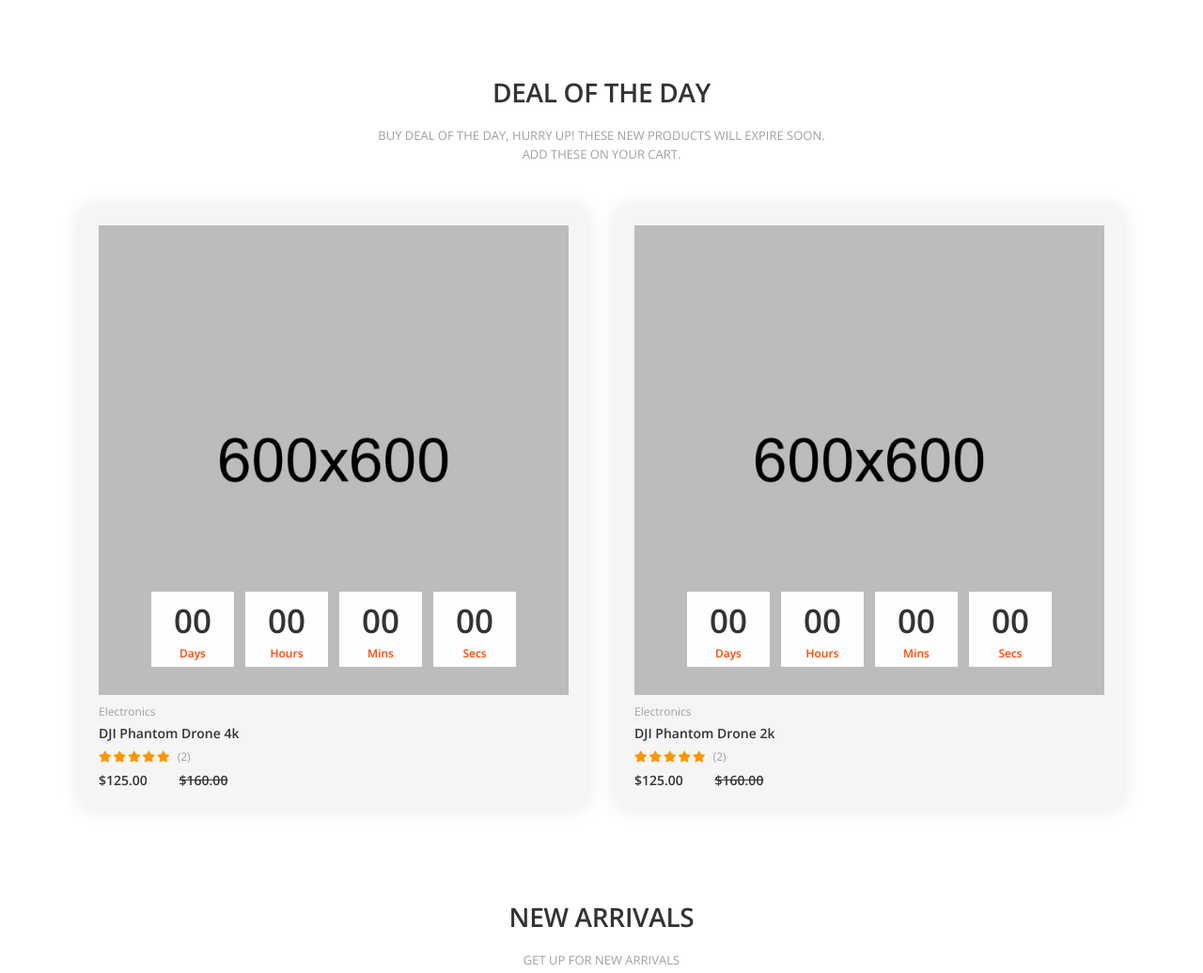
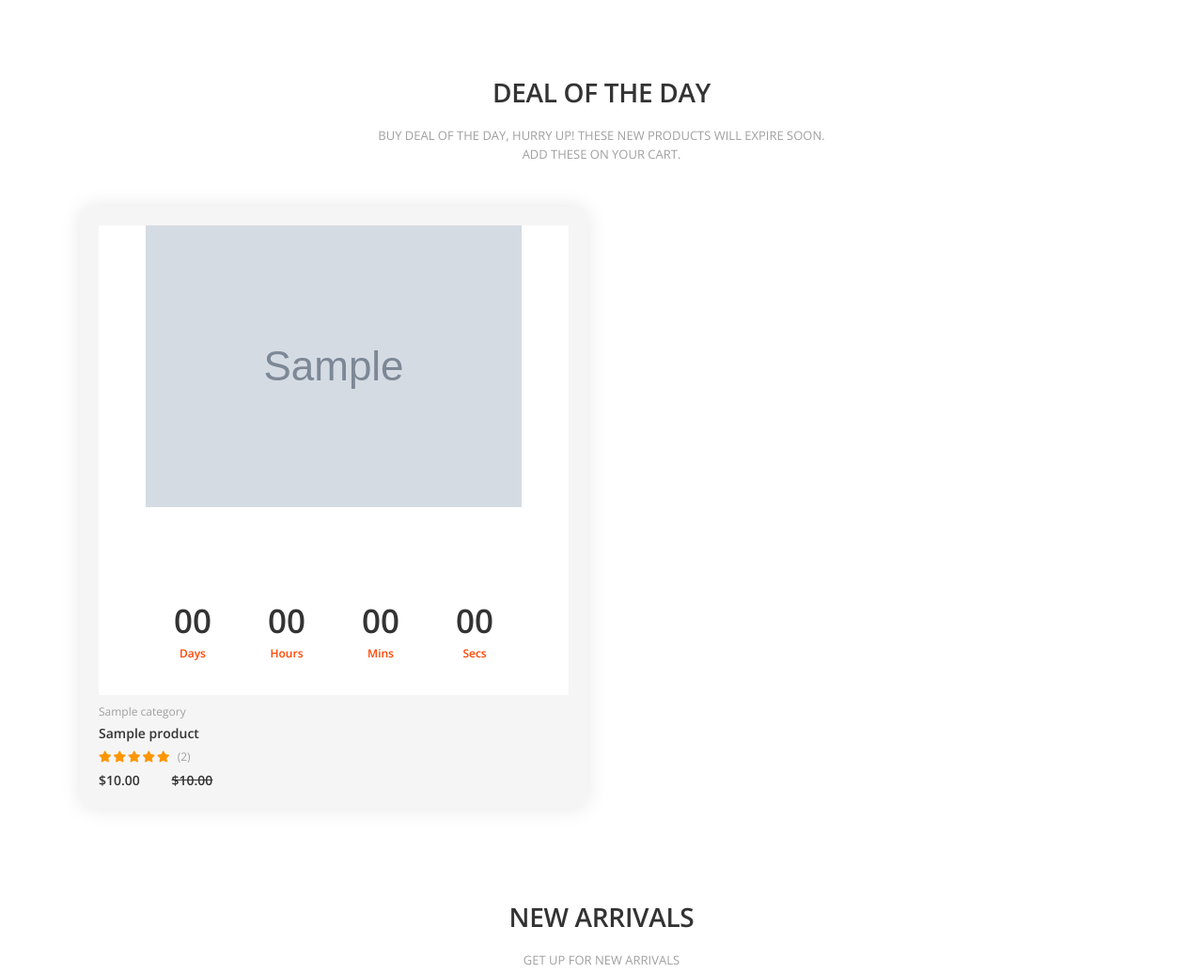
Before and after one commit to A7med650/E-commerce, a Django app: page / in a window 1280 px wide. Shown: the part 1532-2568 px from the top of the page at 94% size. Run offline with Django 3.2, Linux system fonts and the light colour scheme; tables that the repository leaves empty hold one stand-in row (values such as "Sample post"); grey boxes marked "Sample" are stand-in pictures; some libraries are stand-ins or nearby versions.

Commit message:
create deal of the day using countdown timer

```diff
--- a/products/views.py
+++ b/products/views.py
@@ -9,7 +9,7 @@ from django.shortcuts import render, get_object_or_404
 from django.http import JsonResponse
 from django.core import serializers
 
-from .models import Category, Product, ProductImage
+from .models import Category, Product, ProductImage, ProductCountdown
 
 # Create your views here.
 
@@ -51,11 +51,14 @@ def home(request):
 
     products_top_trending = Product.objects.all()[:8]
 
+    product_countdown = ProductCountdown.objects.all()[:2]
+
     context = {
         'categories': category_list,
         'category_dict': category_dict,
         'subcategory_list': list(subcategory_list),
         'products_top_trending': products_top_trending,
+        'product_countdown': product_countdown,
         'val': "False",
     }
     return render(request, 'index.html', context)
--- a/static/js/app.js
+++ b/static/js/app.js
@@ -1,6 +1,63 @@
 /**
  * This is main script file that contains JS code.
  */
+
+var x;
+try{
+    x = document.getElementById('expiry_date').getAttribute("data-countdown");
+}
+catch{
+    x=null;
+}
+
+if(x!=null)
+{
+    var product_date = Date.parse(x);
+
+    setInterval(()=>{
+        const now = new Date().getTime();
+        const diff = product_date - now;
+        const d = Math.floor(product_date/(1000*60*60*24)-(now/(1000*60*60*24)));
+        const h = Math.floor((product_date/(1000*60*60)-(now/(1000*60*60)))%24);
+        const m = Math.floor((product_date/(1000*60)-(now/(1000*60)))%60);
+        const s = Math.floor((product_date/(1000)-(now/(1000)))%60);
+        if(diff>0){
+            document.getElementById("day").innerHTML = d;
+            document.getElementById("hour").innerHTML = h;
+            document.getElementById("minute").innerHTML = m;
+            document.getElementById("second").innerHTML = s;
+        }
+    },1000);
+}
+
+var x1;
+try{
+    x1 = document.getElementById('expiry_date1').getAttribute("data-countdown");
+}
+catch{
+    x1=null;
+}
+
+if(x1!=null)
+{
+    var product_date1 = Date.parse(x1);
+
+    setInterval(()=>{
+        const now = new Date().getTime();
+        const diff = product_date1 - now;
+        const d = Math.floor(product_date1/(1000*60*60*24)-(now/(1000*60*60*24)));
+        const h = Math.floor((product_date1/(1000*60*60)-(now/(1000*60*60)))%24);
+        const m = Math.floor((product_date1/(1000*60)-(now/(1000*60)))%60);
+        const s = Math.floor((product_date1/(1000)-(now/(1000)))%60);
+        if(diff>0){
+            document.getElementById("day1").innerHTML = d;
+            document.getElementById("hour1").innerHTML = h;
+            document.getElementById("minute1").innerHTML = m;
+            document.getElementById("second1").innerHTML = s;
+        }
+    },1000);
+}
+
 (function ($) {
     // Main Object
     var RESHOP = {};
@@ -333,7 +390,7 @@
                 var $this = $(this),
                     finalDate = $(this).data('countdown');
                 $this.countdown(finalDate, function (event) {
-                      $this.html(event.strftime('<div class="countdown__content"><div><span class="countdown__value">%D</span><span class="countdown__key">Days</span></div></div><div class="countdown__content"><div><span class="countdown__value">%H</span><span class="countdown__key">Hours</span></div></div><div class="countdown__content"><div><span class="countdown__value">%M</span><span class="countdown__key">Mins</span></div></div><div class="countdown__content"><div><span class="countdown__value">%S</span><span class="countdown__key">Secs</span></div></div>'));
+                      //$this.html(event.strftime(''));
                 });
             });
         }
@@ -672,7 +729,7 @@
         RESHOP.testimonialSlider();
         RESHOP.appConfiguration();
         RESHOP.isotopeFilter();
-        RESHOP.timerCountDown();
+        // RESHOP.timerCountDown();
         RESHOP.initInputCounter();
         RESHOP.blogPostGallery();
         RESHOP.blogPostVideo();
--- a/templates/base.html
+++ b/templates/base.html
@@ -136,6 +136,9 @@
               //$(".has-image:gt(" + clear + ")").remove();
               $("#id_0").empty().append($('<img style="position: absolute;" class="u-img-fluid" src="" alt="">').attr("src", '/media/' + value['fields']['image']));
             }
+            if (index == 1) {
+              $("#id_1").empty().append($('<img style="position: absolute;" class="u-img-fluid" src="" alt="">').attr("src", '/media/' + value['fields']['image']));
+            }
             else {
               var i = index - 1;
               var selector = "#id_" + i;
--- a/templates/deal_of_the_day.html
+++ b/templates/deal_of_the_day.html
@@ -22,19 +22,49 @@
   <div class="section__content">
     <div class="container">
       <div class="row">
+
         <div class="col-lg-6 col-md-6 u-s-m-b-30">
           <div class="product-o product-o--radius product-o--hover-off u-h-100">
             <div class="product-o__wrap">
               <a class="aspect aspect--bg-grey aspect--square u-d-block" href="product-detail.html">
-                <img class="aspect__img" src="{% static 'images/product/electronic/product11.jpg' %}" alt=""></a>
+                <img class="aspect__img" src="{{ product_countdown.0.product.image_url }}" alt=""></a>
               <div class="product-o__special-count-wrap">
-                <div class="countdown countdown--style-special" data-countdown="2020/05/01"></div>
+                <div class="countdown countdown--style-special" id="expiry_date"
+                  data-countdown="{{ product_countdown.0.expiry_date|date:'M d, Y H:m:s' }}">
+                  <div class="countdown__content">
+                    <div>
+                      <span class="countdown__value" id="day">00</span>
+                      <span class="countdown__key">Days</span>
+                    </div>
+                  </div>
+                  <div class="countdown__content">
+                    <div>
+                      <span class="countdown__value" id="hour">00</span>
+                      <span class="countdown__key">Hours</span>
+                    </div>
+                  </div>
+                  <div class="countdown__content">
+                    <div>
+                      <span class="countdown__value" id="minute">00</span>
+                      <span class="countdown__key">Mins</span>
+                    </div>
+                  </div>
+                  <div class="countdown__content">
+                    <div>
+                      <span class="countdown__value" id="second">00</span>
+                      <span class="countdown__key">Secs</span>
+                    </div>
+                  </div>
+                </div>
               </div>
               <div class="product-o__action-wrap">
                 <ul class="product-o__action-list">
                   <li>
-                    <a data-modal="modal" data-modal-id="#quick-look" data-tooltip="tooltip" data-placement="top"
-                      title="Quick View"><i class="fas fa-search-plus"></i></a>
+                    <a class="quickview" data-modal="modal"
+                      data-url="{% url 'products:product-quick-view' product_countdown.0.product.id %}"
+                      data-modal-id="#quick-look" data-tooltip="tooltip" data-placement="top" title="Quick View">
+                      <i class="fas fa-search-plus"></i>
+                    </a>
                   </li>
                   <li>
                     <a data-modal="modal" data-modal-id="#add-to-cart" data-tooltip="tooltip" data-placement="top"
@@ -52,30 +82,67 @@
               </div>
             </div>
             <span class="product-o__category">
-              <a href="shop-side-version-2.html">Electronics</a></span>
+              <a href="shop-side-version-2.html">{{ product_countdown.0.product.get_cat_list.0 }}</a></span>
             <span class="product-o__name">
-              <a href="product-detail.html">DJI Phantom Drone 4k</a></span>
+              <a href="product-detail.html">{{ product_countdown.0.product.title|truncatechars:50 }}</a></span>
             <div class="product-o__rating gl-rating-style"><i class="fas fa-star"></i><i class="fas fa-star"></i><i
                 class="fas fa-star"></i><i class="fas fa-star"></i><i class="fas fa-star"></i>
               <span class="product-o__review">(2)</span>
             </div>
-            <span class="product-o__price">$125.00
-              <span class="product-o__discount">$160.00</span></span>
+            <span class="product-o__price">
+              ${{ product_countdown.0.product.price }}
+              {% if product_countdown.0.product.sale_price %}
+              <span class="product-o__discount">${{ product_countdown.0.product.sale_price }}</span>
+              {% endif %}
+            </span>
           </div>
         </div>
+
+
+        {% if product_countdown|length == 2 %}
+
         <div class="col-lg-6 col-md-6 u-s-m-b-30">
           <div class="product-o product-o--radius product-o--hover-off u-h-100">
             <div class="product-o__wrap">
               <a class="aspect aspect--bg-grey aspect--square u-d-block" href="product-detail.html">
-                <img class="aspect__img" src="{% static 'images/product/electronic/product12.jpg' %}" alt=""></a>
+                <img class="aspect__img" src="{{ product_countdown.1.product.image_url }}" alt=""></a>
               <div class="product-o__special-count-wrap">
-                <div class="countdown countdown--style-special" data-countdown="2020/05/01"></div>
+                <div class="countdown countdown--style-special" id="expiry_date1"
+                  data-countdown="{{ product_countdown.1.expiry_date|date:'M d, Y H:m:s' }}">
+                  <div class="countdown__content">
+                    <div>
+                      <span class="countdown__value" id="day1">00</span>
+                      <span class="countdown__key">Days</span>
+                    </div>
+                  </div>
+                  <div class="countdown__content">
+                    <div>
+                      <span class="countdown__value" id="hour1">00</span>
+                      <span class="countdown__key">Hours</span>
+                    </div>
+                  </div>
+                  <div class="countdown__content">
+                    <div>
+                      <span class="countdown__value" id="minute1">00</span>
+                      <span class="countdown__key">Mins</span>
+                    </div>
+                  </div>
+                  <div class="countdown__content">
+                    <div>
+                      <span class="countdown__value" id="second1">00</span>
+                      <span class="countdown__key">Secs</span>
+                    </div>
+                  </div>
+                </div>
               </div>
               <div class="product-o__action-wrap">
                 <ul class="product-o__action-list">
                   <li>
-                    <a data-modal="modal" data-modal-id="#quick-look" data-tooltip="tooltip" data-placement="top"
-                      title="Quick View"><i class="fas fa-search-plus"></i></a>
+                    <a class="quickview" data-modal="modal"
+                      data-url="{% url 'products:product-quick-view' product_countdown.1.product.id %}"
+                      data-modal-id="#quick-look" data-tooltip="tooltip" data-placement="top" title="Quick View">
+                      <i class="fas fa-search-plus"></i>
+                    </a>
                   </li>
                   <li>
                     <a data-modal="modal" data-modal-id="#add-to-cart" data-tooltip="tooltip" data-placement="top"
@@ -93,17 +160,24 @@
               </div>
             </div>
             <span class="product-o__category">
-              <a href="shop-side-version-2.html">Electronics</a></span>
+              <a href="shop-side-version-2.html">{{ product_countdown.1.product.get_cat_list.0 }}</a></span>
             <span class="product-o__name">
-              <a href="product-detail.html">DJI Phantom Drone 2k</a></span>
+              <a href="product-detail.html">{{ product_countdown.1.product.title|truncatechars:50 }}</a></span>
             <div class="product-o__rating gl-rating-style"><i class="fas fa-star"></i><i class="fas fa-star"></i><i
                 class="fas fa-star"></i><i class="fas fa-star"></i><i class="fas fa-star"></i>
               <span class="product-o__review">(2)</span>
             </div>
-            <span class="product-o__price">$125.00
-              <span class="product-o__discount">$160.00</span></span>
+            <span class="product-o__price">
+              ${{ product_countdown.1.product.price }}
+              {% if product_countdown.1.product.sale_price %}
+              <span class="product-o__discount">${{ product_countdown.1.product.sale_price }}</span>
+              {% endif %}
+            </span>
           </div>
         </div>
+
+        {% endif %}
+
       </div>
     </div>
   </div>
--- a/templates/index.html
+++ b/templates/index.html
@@ -11,7 +11,9 @@
 <!--====== End - Section 2 ======-->
 
 <!--====== Section 3 ======-->
+{% if product_countdown %}
 {% include "deal_of_the_day.html" %}
+{% endif %}
 <!--====== End - Section 3 ======-->
 
 <!--====== Section 4 ======-->
--- a/templates/quick_look_model.html
+++ b/templates/quick_look_model.html
@@ -47,7 +47,7 @@
                   </div>
                   <div class="has-image" id="id_0">
                   </div>
-                  <div class="has-image">
+                  <div class="has-image" id="id_1">
                     <img class="u-img-fluid" src="{% static 'images/product/product-d-2.jpg' %}" alt="">
                   </div>
                   <div class="has-image">
--- a/templates/top_trending.html
+++ b/templates/top_trending.html
@@ -56,7 +56,7 @@
                   <span class="product-o__category">
                     <a href="shop-side-version-2.html">{{ product.get_cat_list.0 }}</a></span>
                   <span class="product-o__name">
-                    <a href="{% url 'products:product_detail' product.slug %}">{{ product.title|truncatechars:25}}</a>
+                    <a href="{% url 'products:product_detail' product.slug %}">{{ product.title|truncatechars:25 }}</a>
                   </span>
 
                   <div class="product-o__rating gl-rating-style">
```
Also changed, not shown: products/admin.py (+16 -1 lines), products/models.py (+11 -0 lines), products/migrations/0007_auto_20210214_1700.py (added).
